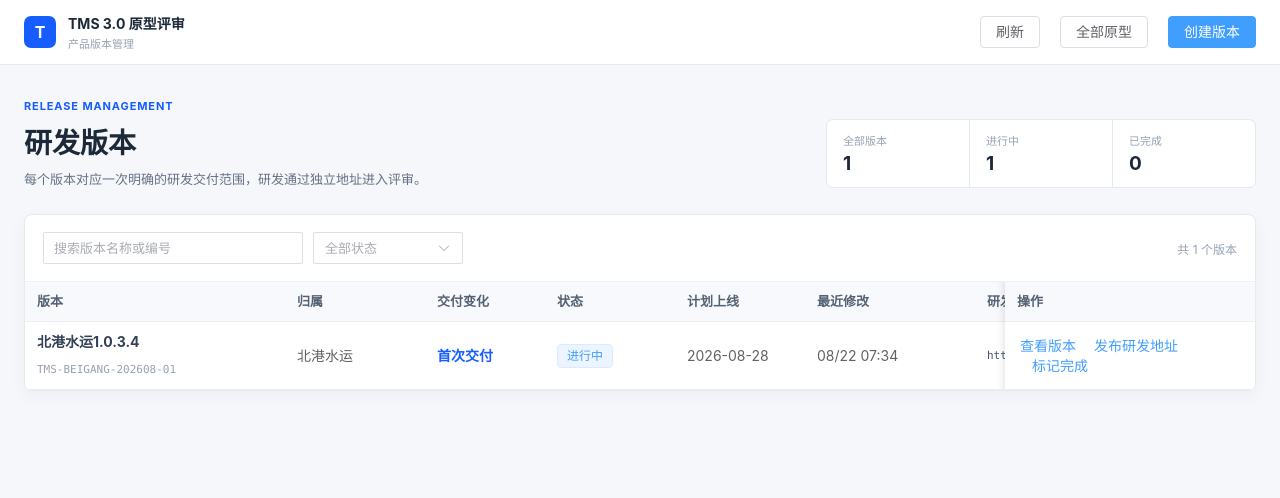
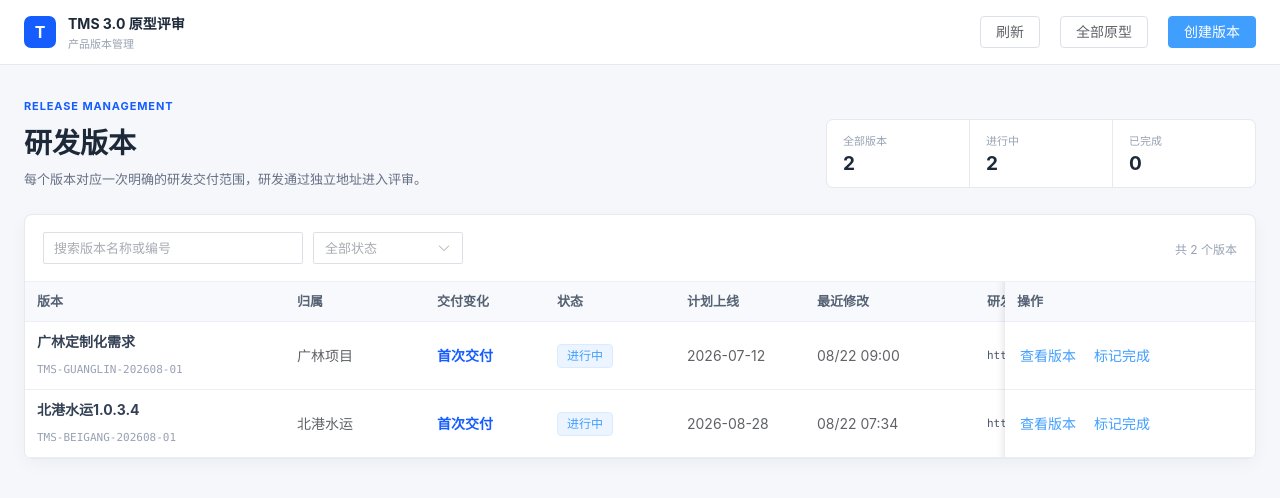
Before and after one commit to zhwanyichatgpt-bot/tms-prototype-share, a Vue app: page /manage/versions in a window 1280 px wide. Shown: the top 498 px of the page. Built offline with nearby package versions, Linux system fonts and the light colour scheme.

Commit message:
feat: 发布广林定制化需求研发版本

```diff
--- a/public/review-data/index.json
+++ b/public/review-data/index.json
@@ -1,6 +1,21 @@
 {
   "schemaVersion": 1,
   "versions": [
+    {
+      "id": "TMS-GUANGLIN-202608-01",
+      "name": "广林定制化需求",
+      "scope": "project",
+      "projectId": "guanglin",
+      "baseVersionId": null,
+      "targetReleaseDate": "2026-07-12",
+      "status": "in_progress",
+      "revision": "R0",
+      "publishedAt": "2026-08-22T09:00:39.400Z",
+      "lastPublishedAt": "2026-08-22T09:00:39.400Z",
+      "completedAt": null,
+      "createdAt": "2026-08-22T08:57:30.387Z",
+      "updatedAt": "2026-08-22T09:00:39.400Z"
+    },
     {
       "id": "TMS-BEIGANG-202608-01",
       "name": "北港水运1.0.3.4",
@@ -17,5 +32,5 @@
       "updatedAt": "2026-08-22T07:34:28.633Z"
     }
   ],
-  "updatedAt": "2026-08-22T07:34:28.633Z"
+  "updatedAt": "2026-08-22T09:00:39.400Z"
 }
--- a/review/version-model.mjs
+++ b/review/version-model.mjs
@@ -197,6 +197,9 @@ function initialRevision(version, timestamp) {
 }
 
 export function publishReviewVersion(version, now = new Date().toISOString()) {
+  if (version.publishedAt || version.revision !== 'pending') {
+    fail('REVIEW_ADDRESS_ALREADY_PUBLISHED', '研发地址已经生成，可直接复制使用', 409)
+  }
   const timestamp = validateTimestamp(now)
   const next = {
     ...clone(version),
@@ -206,14 +209,12 @@ export function publishReviewVersion(version, now = new Date().toISOString()) {
   }
   let revisionBatch = null
 
-  if (version.revision === 'pending') {
-    if (!version.targetReleaseDate) fail('RELEASE_DATE_REQUIRED', '发布研发地址前必须填写计划上线日期')
-    if (!Array.isArray(version.pages) || version.pages.length === 0) {
-      fail('VERSION_PAGES_REQUIRED', '发布研发地址前必须至少选择一个页面')
-    }
-    next.revision = 'R0'
-    revisionBatch = initialRevision(next, timestamp)
+  if (!version.targetReleaseDate) fail('RELEASE_DATE_REQUIRED', '生成研发地址前必须填写计划上线日期')
+  if (!Array.isArray(version.pages) || version.pages.length === 0) {
+    fail('VERSION_PAGES_REQUIRED', '生成研发地址前必须至少选择一个页面')
   }
+  next.revision = 'R0'
+  revisionBatch = initialRevision(next, timestamp)
 
   return { version: next, revisionBatch }
 }
--- a/src/views/VersionManageView.vue
+++ b/src/views/VersionManageView.vue
@@ -66,7 +66,7 @@
           <el-table-column label="研发评审地址" min-width="300">
             <template #default="{ row }">
               <div class="review-address-cell">
-                <code>{{ row.publishedAt ? reviewAddress(row) : '尚未发布' }}</code>
+                <code>{{ row.publishedAt ? reviewAddress(row) : '尚未生成' }}</code>
                 <el-button v-if="row.publishedAt" link type="primary" @click="copyReviewAddress(row)">复制地址</el-button>
               </div>
             </template>
@@ -76,7 +76,7 @@
               <div class="row-actions">
                 <el-button link type="primary" @click="openReview(row)">查看版本</el-button>
                 <el-button v-if="row.revision === 'pending'" link type="primary" @click="openEditDialog(row)">编辑</el-button>
-                <el-button link type="primary" @click="publishReviewAddress(row)">发布研发地址</el-button>
+                <el-button v-if="!row.publishedAt" link type="primary" @click="publishReviewAddress(row)">生成研发地址</el-button>
                 <el-button v-if="row.status !== 'completed'" link type="primary" @click="markCompleted(row)">标记完成</el-button>
               </div>
             </template>
```
Also changed, not shown: public/review-data/versions/TMS-GUANGLIN-202608-01/annotations/inquiryShipper.json (added, +7 -0 lines), public/review-data/versions/TMS-GUANGLIN-202608-01/changes.json (added, +21 -0 lines), public/review-data/versions/TMS-GUANGLIN-202608-01/version.json (added, +21 -0 lines), 2 other files (tests, documents, lock files or other folders).
